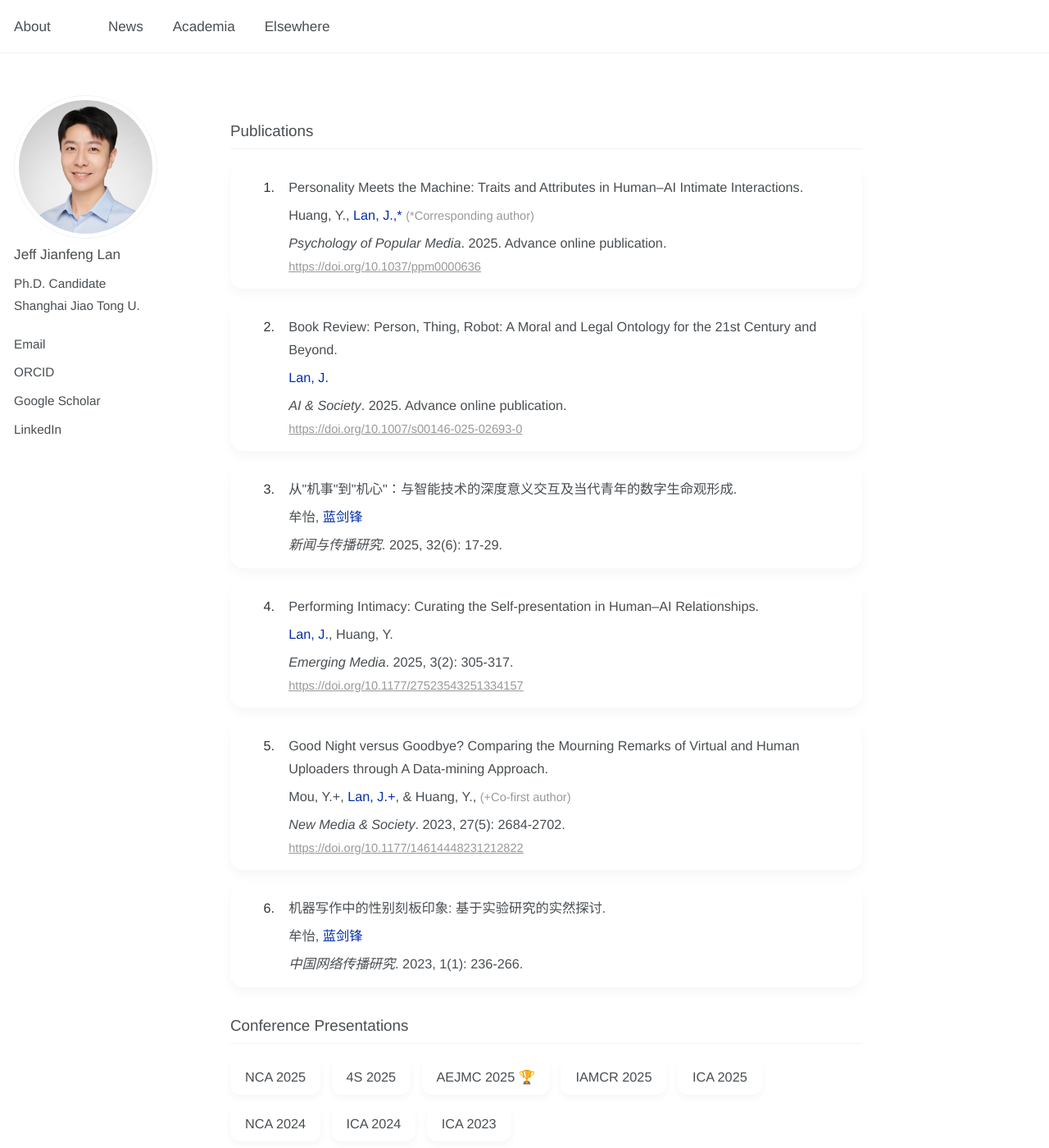
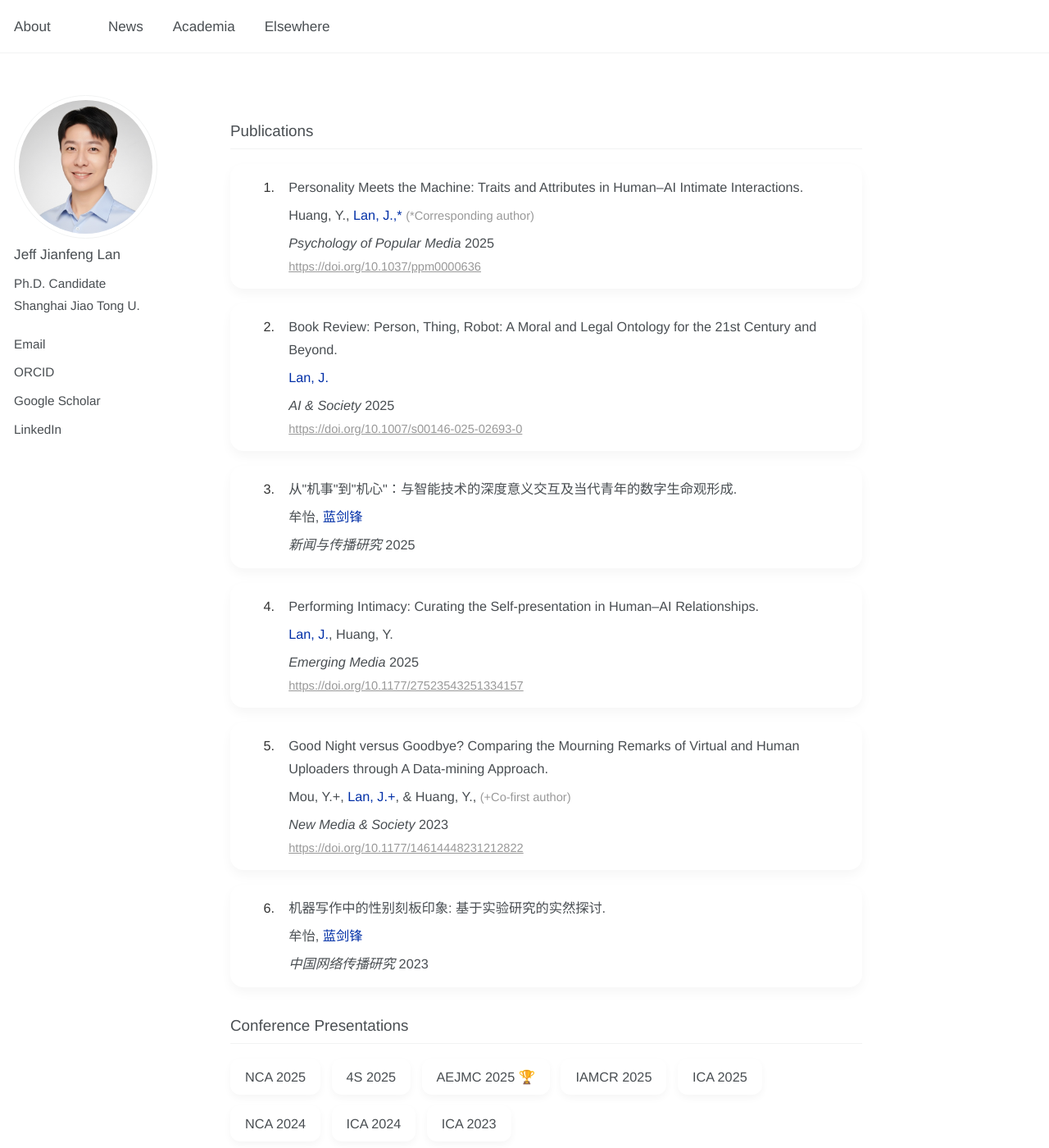
Before and after one commit to jianfenglan/jianfenglan.github.io, a Jekyll site: the page built from academia.md, in a window 1280 px wide and 1400 px high. Shown: the whole window at 82% size. Built offline with Jekyll 4.4.1, drawn with Linux system fonts in a browser that asks for light colours.

Commit message:
Update permalink and publication venue formats

```diff
--- a/academia.md
+++ b/academia.md
@@ -204,7 +204,7 @@ h2 {
         <div class="publication-content">
             <span class="publication-title">Personality Meets the Machine: Traits and Attributes in Human–AI Intimate Interactions.</span>
             <span class="publication-authors">Huang, Y., <span class="my-name">Lan, J.,*</span> <span class="auxiliary-text-inline">(*Corresponding author)</span></span>
-            <span class="publication-venue"><em>Psychology of Popular Media</em>. 2025. Advance online publication.</span>
+            <span class="publication-venue"><em>Psychology of Popular Media</em> 2025</span>
             <a href="https://doi.org/10.1037/ppm0000636" class="publication-link" target="_blank">https://doi.org/10.1037/ppm0000636</a>
         </div>
     </div>
@@ -212,7 +212,7 @@ h2 {
         <div class="publication-content">
             <span class="publication-title">Book Review: Person, Thing, Robot: A Moral and Legal Ontology for the 21st Century and Beyond.</span>
             <span class="publication-authors"><span class="my-name">Lan, J.</span></span>
-            <span class="publication-venue"><em>AI & Society</em>. 2025. Advance online publication.</span>
+            <span class="publication-venue"><em>AI & Society</em> 2025</span>
             <a href="https://doi.org/10.1007/s00146-025-02693-0" class="publication-link" target="_blank">https://doi.org/10.1007/s00146-025-02693-0</a>
         </div>
     </div>
@@ -220,14 +220,14 @@ h2 {
         <div class="publication-content">
             <span class="publication-title">从"机事"到"机心"：与智能技术的深度意义交互及当代青年的数字生命观形成.</span>
             <span class="publication-authors">牟怡, <span class="my-name">蓝剑锋</span></span>
-            <span class="publication-venue"><em>新闻与传播研究</em>. 2025, 32(6): 17-29.</span>
+            <span class="publication-venue"><em>新闻与传播研究</em> 2025</span>
         </div>
     </div>
     <div class="publication-card">
         <div class="publication-content">
             <span class="publication-title">Performing Intimacy: Curating the Self-presentation in Human–AI Relationships.</span>
             <span class="publication-authors"><span class="my-name">Lan, J.</span>, Huang, Y.</span>
-            <span class="publication-venue"><em>Emerging Media</em>. 2025, 3(2): 305-317.</span>
+            <span class="publication-venue"><em>Emerging Media</em> 2025</span>
             <a href="https://doi.org/10.1177/27523543251334157" class="publication-link" target="_blank">https://doi.org/10.1177/27523543251334157</a>
         </div>
     </div>
@@ -235,7 +235,7 @@ h2 {
         <div class="publication-content">
             <span class="publication-title">Good Night versus Goodbye? Comparing the Mourning Remarks of Virtual and Human Uploaders through A Data-mining Approach.</span>
             <span class="publication-authors">Mou, Y.+, <span class="my-name">Lan, J.+</span>, & Huang, Y., <span class="auxiliary-text-inline">(+Co-first author)</span></span>
-            <span class="publication-venue"><em>New Media & Society</em>. 2023, 27(5): 2684-2702.</span>
+            <span class="publication-venue"><em>New Media & Society</em> 2023</span>
             <a href="https://doi.org/10.1177/14614448231212822" class="publication-link" target="_blank">https://doi.org/10.1177/14614448231212822</a>
         </div>
     </div>
@@ -243,7 +243,7 @@ h2 {
         <div class="publication-content">
             <span class="publication-title">机器写作中的性别刻板印象: 基于实验研究的实然探讨.</span>
             <span class="publication-authors">牟怡, <span class="my-name">蓝剑锋</span></span>
-            <span class="publication-venue"><em>中国网络传播研究</em>. 2023, 1(1): 236-266.</span>
+            <span class="publication-venue"><em>中国网络传播研究</em> 2023</span>
         </div>
     </div>
 </div>
```
Also changed, not shown: other parts of academia.md (+1 -1 lines).
